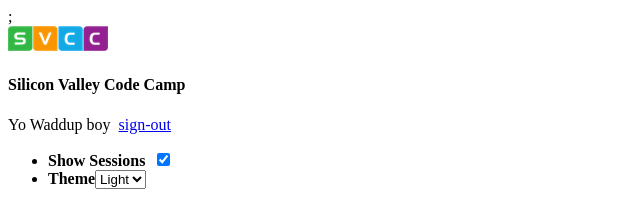
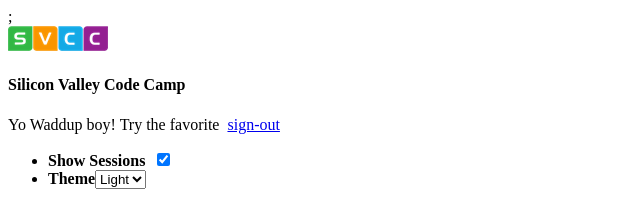
Before and after one commit to joepris/codecampapp, a Next.js app: page / in a window 1280 px wide. Shown: the top 203 px of the page, without its empty margins (0-640 px from the left). Built offline with nearby package versions, Linux system fonts and the light colour scheme.

Commit message:
favorite

```diff
--- a/src/components/Header.js
+++ b/src/components/Header.js
@@ -15,7 +15,7 @@ function Header() {
 						<h4 className="header-title">Silicon Valley Code Camp</h4>
 					</div>
 					<div className={theme === "light" ? "" : "text-info"}>
-						Yo Waddup boy &nbsp;
+						Yo Waddup boy! Try the favorite &nbsp;
 						<span>
 							<a href="#">sign-out</a>
 						</span>
```
